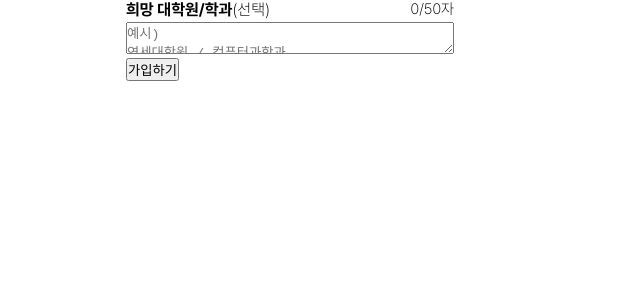
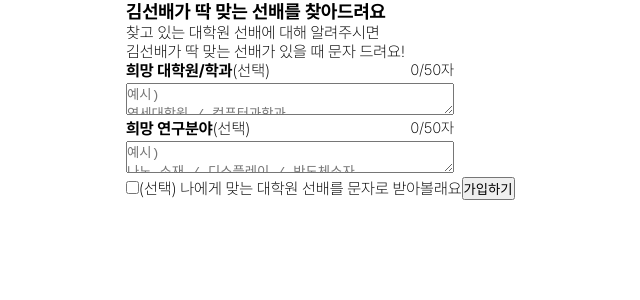
Before and after one commit to WE-ARE-RACCOONS/postgraduate-front, a Next.js app: page /signup/1/matching-info in a window 1280 px wide. Shown: the top 300 px of the page, without its empty margins (214-854 px from the left). Built offline with nearby package versions, Linux system fonts and the light colour scheme.

Commit message:
RAC-135 feat: MatchingForm props로 값 받게 수정

```diff
--- a/src/app/signup/[socialId]/matching-info/page.tsx
+++ b/src/app/signup/[socialId]/matching-info/page.tsx
@@ -4,7 +4,20 @@ import MatchingForm from '@/components/SingleForm/MatchingForm';
 function MatchingInfoPage() {
   return (
     <div>
-      <MatchingForm />
+      <h3>김선배가 딱 맞는 선배를 찾아드려요</h3>
+      <div>찾고 있는 대학원 선배에 대해 알려주시면<br />김선배가 딱 맞는 선배가 있을 때 문자 드려요!</div>
+      <MatchingForm
+        title='희망 대학원/학과'
+        isRequired={false}
+        maxLength={50}
+        placeholder={`예시)\n연세대학원 / 컴퓨터과학과\n카이스트 대학원 / 생명화학공학과`} />
+      <MatchingForm
+        title='희망 연구분야'
+        isRequired={false}
+        maxLength={50}
+        placeholder={`예시)\n나노 소재 / 디스플레이 / 반도체소자`} />
+      <input type="checkbox" name="agreement" id="msg-agreement" />
+      <label htmlFor="msg-agreement">(선택) 나에게 맞는 대학원 선배를 문자로 받아볼래요</label>
       <SignUpBtn />
     </div>
   );
--- a/src/components/SingleForm/MatchingForm/MatchingForm.tsx
+++ b/src/components/SingleForm/MatchingForm/MatchingForm.tsx
@@ -1,20 +1,21 @@
 'use client';
+import { MatchingFormProps } from "@/types/matching/matching";
 import { MatchingFormContainer, MatchingFormHeader, MatchingFormTitle } from "./MatchingForm.styled";
 
-function MatchingForm() {
+function MatchingForm(props: MatchingFormProps) {
   return(
     <MatchingFormContainer>
       <MatchingFormHeader>
         <MatchingFormTitle>
-          <div id="matching-form-title">희망 대학원/학과</div>
-          <div id="matching-form-isrequired">(선택)</div>
+          <div id="matching-form-title">{props.title}</div>
+          <div id="matching-form-isrequired">{props.isRequired ? '(필수)' : '(선택)'}</div>
         </MatchingFormTitle>
-        <div id="matching-form-char-count">0/50자</div>
+        <div id="matching-form-char-count">0/{props.maxLength}자</div>
       </MatchingFormHeader>
       <textarea
         name="matching-info"
         id="matching-info-form"
-        placeholder={`예시)\n연세대학원 / 컴퓨터과학과\n카이스트 대학원 / 생명화학공학과`}></textarea>
+        placeholder={`${props.placeholder}`}></textarea>
     </MatchingFormContainer>
   )
 }
--- /dev/null
+++ b/src/types/matching/matching.ts
@@ -0,0 +1,6 @@
+export interface MatchingFormProps {
+  title: string;
+  isRequired: boolean;
+  placeholder: string;
+  maxLength: number;
+}
```
